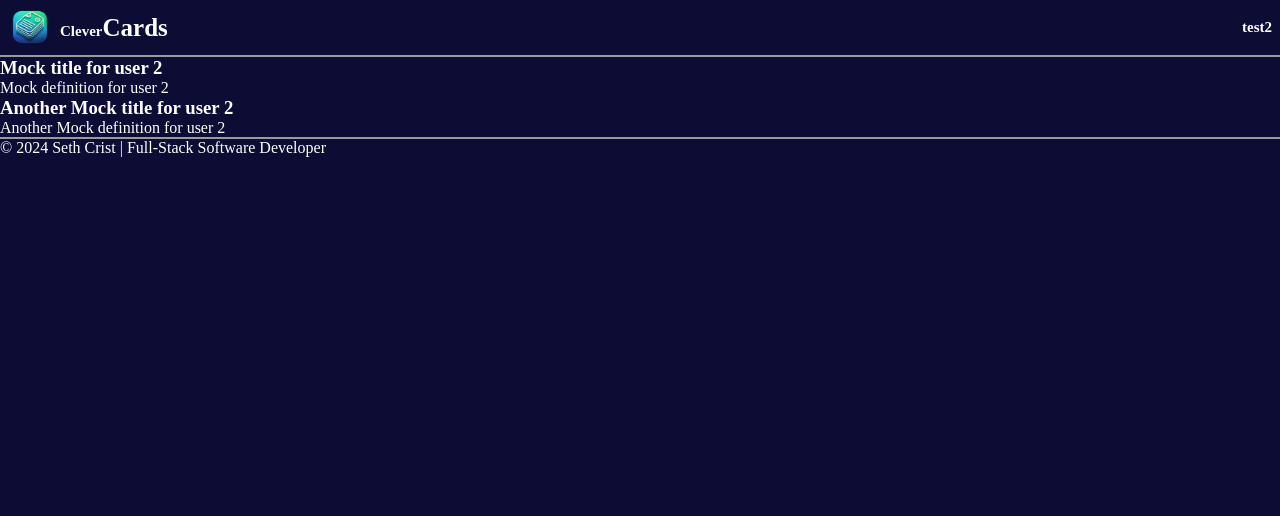
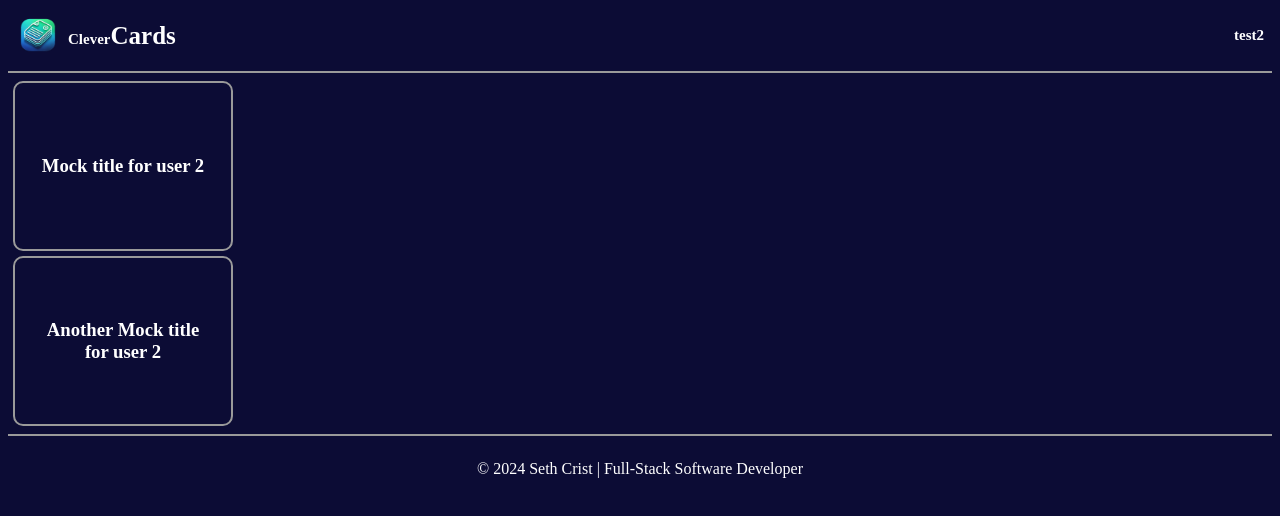
Before and after one commit to sethcrist/reactQuiz-frontend, a React (Create React App) app: page / in a window 1280 px wide. Shown: the top 516 px of the page. Built offline with nearby package versions, Linux system fonts and the light colour scheme.

Commit message:
added styling for a flip on the cards when clicked, added a state for the click on the cards

```diff
--- a/src/App.js
+++ b/src/App.js
@@ -1,7 +1,6 @@
 import './App.css';
 import Footer from './components/Footer';
 import Header from './components/Header';
-import NoteCard from './components/NoteCard';
 import {useState} from "react";
 import { Routes, Route } from 'react-router-dom';
 import mockUsers from "./mockUsers";
--- a/src/components/NoteCard.jsx
+++ b/src/components/NoteCard.jsx
@@ -1,12 +1,25 @@
-import React from 'react';
+import React, {useState} from 'react';
+import './component.css'
 
 const NoteCard = ({ note }) => {
 
+    const [isFlipped, setIsFlipped] = useState(false);
+
+    const handleFlipped = () => {
+        setIsFlipped(!isFlipped)
+    }
     return (
-        <div key={note.id}>
-             <h3>{note.title}</h3>
-            <p>{note.definition}</p>
-        </div>
+        <>
+            <div className={`note-container ${isFlipped ? 'flipped' : ''}`} onClick={handleFlipped}>
+                <div className="note-card-front">
+                    <h3>{note.title}</h3>
+                </div>
+
+                <div className="note-card-back">
+                    <p>{note.definition}</p>
+                </div>
+            </div>
+        </>
     );
 };
 
--- a/src/components/component.css
+++ b/src/components/component.css
@@ -35,13 +35,60 @@ hr {
     border: 1px solid #9a9a9a;
 }
 
+/* NoteCard */
+.note-container {
+    display: flex;
+    justify-content: center;
+    align-items: center;
+    padding: 10px;
+    margin: 5px;
+    text-align: center;
+    perspective: 1000px;
+    cursor: pointer;
+    position: relative;
+    width: 200px;
+    height: 150px;
+}
+
+.note-card-front,
+.note-card-back {
+    backface-visibility: hidden;
+    transition: transform 0.6s;
+    position: absolute;
+    width: 100%;
+    height: 100%;
+    display: flex;
+    justify-content: center;
+    align-items: center;
+    padding: 20px;
+    box-sizing: border-box;
+    border: 2px solid #9a9a9a;
+    border-radius: 10px;
+}
+
+.note-card-front {
+    transform: rotateY(0deg);
+}
+
+.note-card-back {
+    transform: rotateY(180deg);
+}
+
+.note-container.flipped .note-card-front {
+    transform: rotateY(-180deg);
+}
+
+.note-container.flipped .note-card-back {
+    transform: rotateY(0deg);
+}
+
 /* Footer */
 footer {
     bottom: 1px;
 }
 .footer-content {
     display: flex;
-    justify-content: space-between;
+    justify-content: center;
     align-items: center;
-
+    bottom: 1px
 }
--- a/src/index.css
+++ b/src/index.css
@@ -1,5 +1,6 @@
 * {
   background-color: #0c0c35;
   color: white;
-  margin: 0;
+  /*margin: 0;*/
+  /*padding: 0;*/
 }
```
